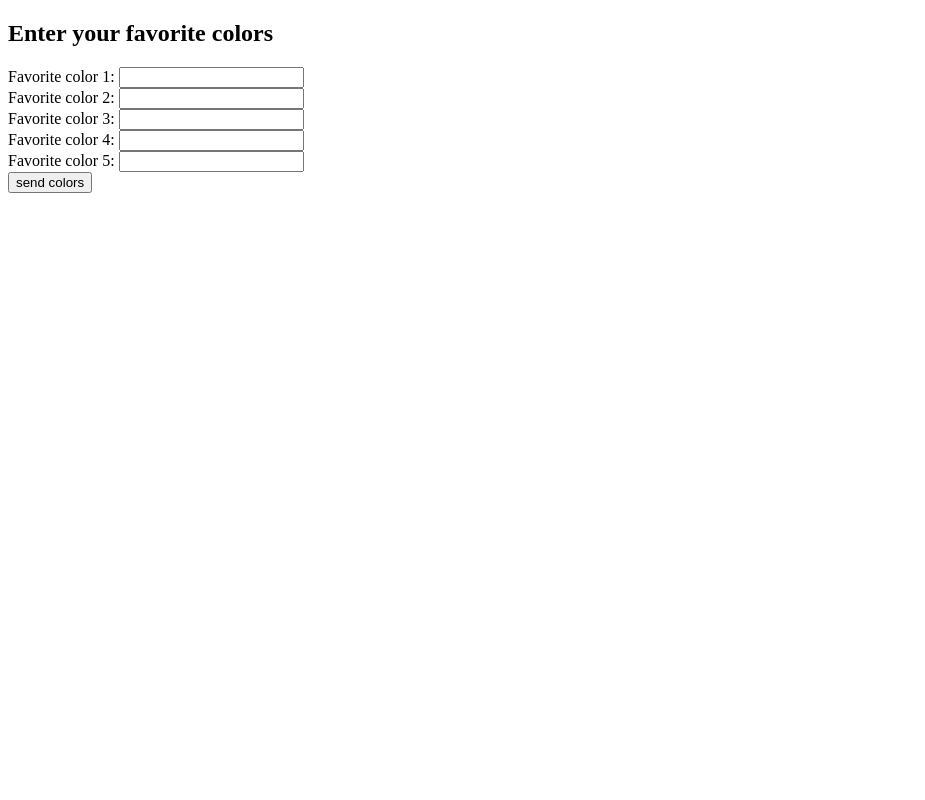
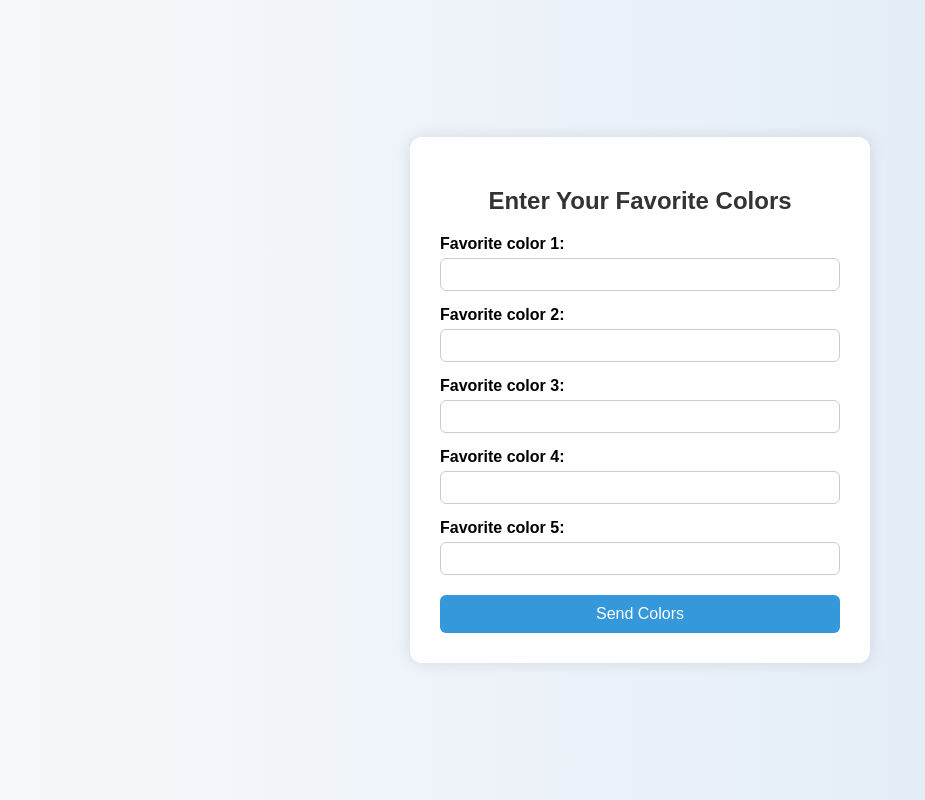
Before and after one commit to vanjDev/PhpActivities, a PHP site: page /FavoriteColor.php in a window 1280 px wide. Shown: the whole page, without its empty margins (0-925 px from the left). Run offline with PHP 8.4, Linux system fonts and the light colour scheme.

Commit message:
Update FavoriteColor.php

```diff
--- a/June23/FavoriteColor.php
+++ b/June23/FavoriteColor.php
@@ -3,16 +3,87 @@
 <html>
 <head>
   <title>Favorite Colors</title>
+  <style>
+    body {
+      font-family: Arial, sans-serif;
+      background: linear-gradient(to right, #f7f8fa, #ddeaf7);
+      margin: 0;
+      padding: 0;
+      display: flex;
+      justify-content: center;
+      align-items: center;
+      height: 100vh;
+    }
+
+    .form-container {
+      background-color: white;
+      padding: 30px;
+      border-radius: 12px;
+      box-shadow: 0 0 15px rgba(0,0,0,0.1);
+      width: 400px;
+    }
+
+    h2 {
+      text-align: center;
+      color: #333;
+    }
+
+    label {
+      display: block;
+      margin-top: 15px;
+      font-weight: bold;
+    }
+
+    input[type="text"] {
+      width: 100%;
+      padding: 8px 10px;
+      margin-top: 5px;
+      border: 1px solid #ccc;
+      border-radius: 6px;
+      box-sizing: border-box;
+    }
+
+    input[type="submit"] {
+      width: 100%;
+      margin-top: 20px;
+      background-color: #3498db;
+      color: white;
+      padding: 10px;
+      border: none;
+      border-radius: 6px;
+      font-size: 16px;
+      cursor: pointer;
+      transition: 0.3s;
+    }
+
+    input[type="submit"]:hover {
+      background-color: #2980b9;
+    }
+  </style>
 </head>
 <body>
-  <h2>Enter your favorite colors</h2>
+
+<div class="form-container">
+  <h2>Enter Your Favorite Colors</h2>
   <form action="ResultColors.php" method="POST">
-    Favorite color 1: <input type="text" name="color1"><br>
-    Favorite color 2: <input type="text" name="color2"><br>
-    Favorite color 3: <input type="text" name="color3"><br>
-    Favorite color 4: <input type="text" name="color4"><br>
-    Favorite color 5: <input type="text" name="color5"><br>
-    <input type="submit" value="send colors">
+    <label for="color1">Favorite color 1:</label>
+    <input type="text" name="color1" id="color1">
+
+    <label for="color2">Favorite color 2:</label>
+    <input type="text" name="color2" id="color2">
+
+    <label for="color3">Favorite color 3:</label>
+    <input type="text" name="color3" id="color3">
+
+    <label for="color4">Favorite color 4:</label>
+    <input type="text" name="color4" id="color4">
+
+    <label for="color5">Favorite color 5:</label>
+    <input type="text" name="color5" id="color5">
+
+    <input type="submit" value="Send Colors">
   </form>
+</div>
+
 </body>
 </html>
```
